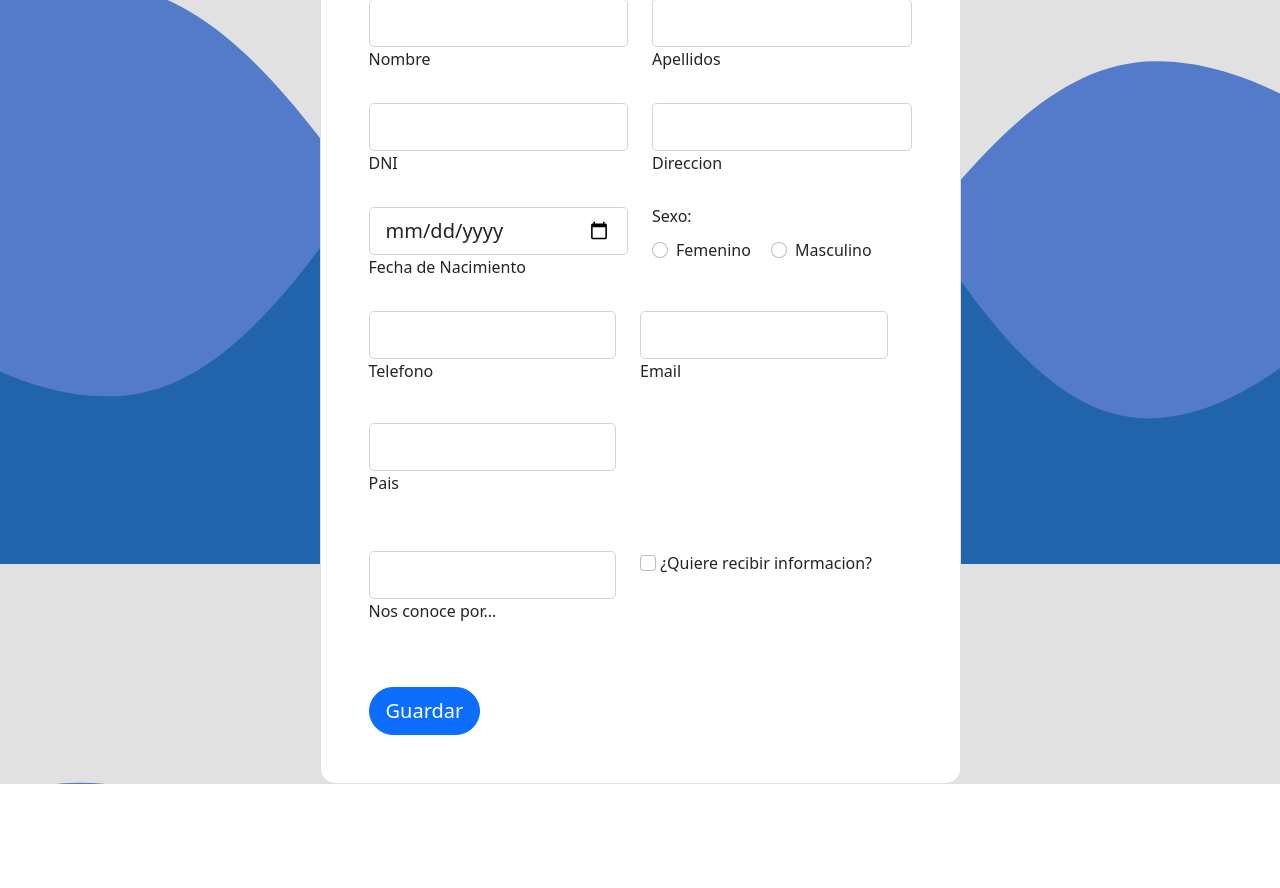
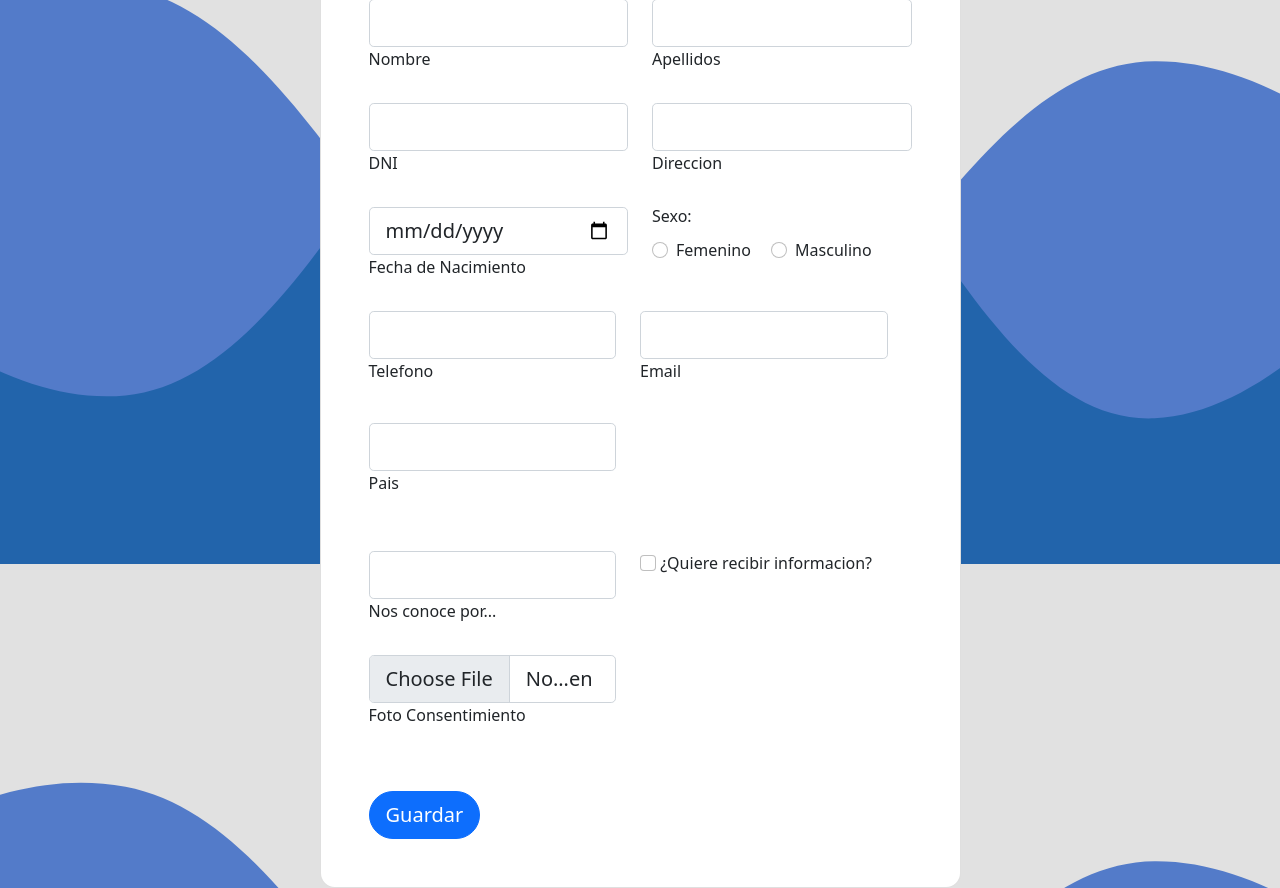
Before and after one commit to Borjapc417/clinicapp, a Django app: page /paciente/add in a window 1280 px wide. Shown: the part 236-1124 px from the top of the page. Before the commit the page ends 1020 px from the top, so only its background shows below. Run offline with Django 4.2, Linux system fonts and the light colour scheme; the visitor is signed in with stand-in values (Sample User, id 1); some libraries are stand-ins or nearby versions.

Commit message:
Agregado foto de consentimiento a Paciente

```diff
--- a/clinicapp/paciente/models.py
+++ b/clinicapp/paciente/models.py
@@ -74,6 +74,7 @@ class Paciente(models.Model):
     alergias = models.ManyToManyField(Alergia)
     antecedentes = models.ManyToManyField(Antecedente)
     prescripciones = models.ManyToManyField(Farmaco, through='Prescripcion')
+    foto_consentimiento = models.ImageField(upload_to= 'imagenes', verbose_name='fotoConsentimiento', null=False, default='/media/imagenes/casa_herborista.jpg')
 
     def __str__(self):
         return self.dni + "= " + self.nombre + ", " + self.apellidos
--- a/clinicapp/paciente/templates/add.html
+++ b/clinicapp/paciente/templates/add.html
@@ -17,7 +17,7 @@
                 {% endfor %}
                 {% endif %}
 
-                  <form method="post"
+                  <form method="post" enctype="multipart/form-data"
                   {% if paciente.id > 0 %}
                     action="/paciente/update/{{ paciente.id }}"
                   {% else %}
@@ -222,6 +222,19 @@
                             </div>
 
                       </div>
+
+                      {% if not paciente.foto_consentimiento %}
+
+                      <div class="row">
+                        <div class="col-md-6 mb-4">
+                            <div class="form-outline">
+                              <input required type="file" id="foto_consentimiento" class="form-control form-control-lg" name="foto_consentimiento" accept="image/*">
+                              <label class="form-label" for="foto_consentimiento">Foto Consentimiento</label>
+                            </div>
+                          </div>
+                      </div>
+                      {% endif %}
+
                     </div>
                     <div class="mt-4 pt-2">
                       <input class="btn btn-primary btn-lg" type="submit" value="Guardar" style="border-radius: 2rem;"/>
@@ -229,6 +242,15 @@
 
                   </form>
                 </div>
+                {% if paciente.foto_consentimiento %}
+                  <div class="row justify-content-center align-items-center h-100">
+                    <div class="col-11">
+                        <div class="alert alert-dark">
+                            <h3>Foto Consentimiento</h3></div>
+                            <img src="{{ paciente.foto_consentimiento.url }}" alt="connect" style="max-height: 475px;">
+                    </div>
+                  </div>
+                {% endif %}
               </div>
             </div>
           </div>
--- a/clinicapp/paciente/views.py
+++ b/clinicapp/paciente/views.py
@@ -114,6 +114,7 @@ def add_paciente(request):
         vino_de = request.POST['vino_de']
         quiere_info2 = request.POST.get('quiere_info', True)
 
+
         if (pais != "ESPAÑA"):
             comunidad = ""
             localidad = ""
@@ -135,6 +136,10 @@ def add_paciente(request):
             errores.append("Como el pais es España se debe introducir una Comunidad Autonoma valida")
         if validar_codigo_postal(pais, codigo_postal):
             errores.append("El codigo postal no tiene 5 digitos exactos")
+        if not bool(request.FILES):
+            errores.append("Hay que selccionar una foto de consentimiento")
+        else:
+            foto_consentimiento = request.FILES['foto_consentimiento']
 
         if(quiere_info2 == True):
             quiere_info = False
@@ -163,6 +168,7 @@ def add_paciente(request):
             paciente.localidad = localidad
             paciente.vino_de = vino_de
             paciente.quiere_informacion = quiere_info
+            paciente.foto_consentimiento.save(foto_consentimiento.name, foto_consentimiento)
             paciente.save()
             return redirect("/paciente/")
 
```
